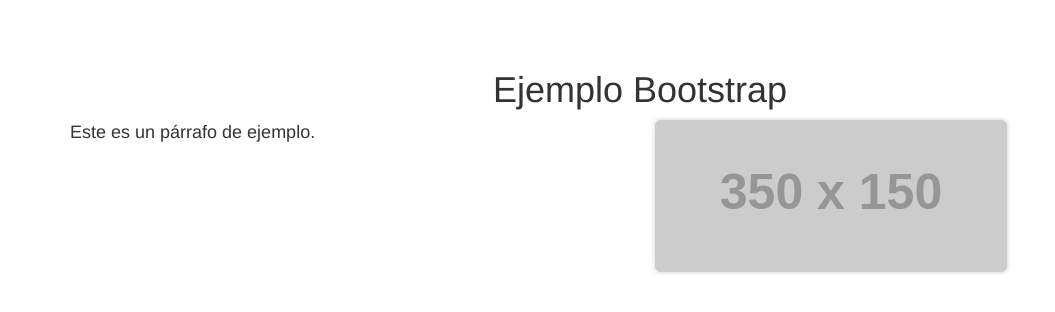
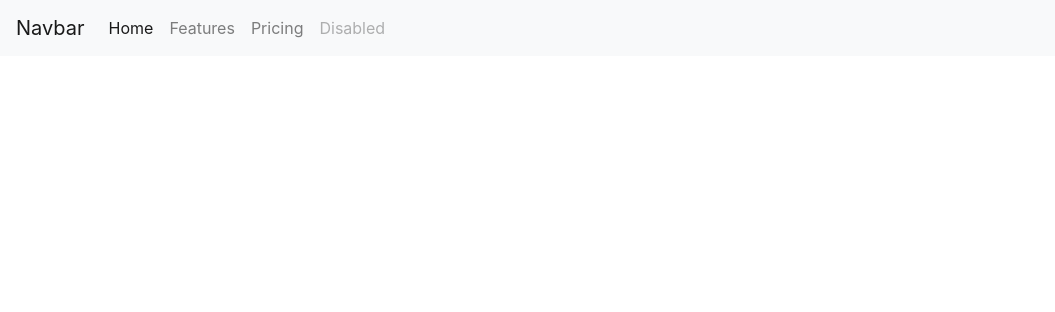
Before and after one commit to AlanPereira06/PruebasConChatGPT, a plain HTML site: page index.html in a window 1280 px wide. Shown: the whole page, without its empty margins (0-1055 px from the left). Drawn offline with nearby package versions, Linux system fonts and the light colour scheme; placeholder pictures from the web are drawn by us.

Commit message:
Update index.html

```diff
--- a/index.html
+++ b/index.html
@@ -1,27 +1,48 @@
 <!DOCTYPE html>
 <html lang="en">
 <head>
-    <meta charset="UTF-8">
-    <title>Ejemplo Bootstrap</title>
-    <!-- Enlace de los estilos de Bootstrap -->
-    <link rel="stylesheet" href="https://maxcdn.bootstrapcdn.com/bootstrap/3.3.7/css/bootstrap.min.css">
-    <!-- Enlace de los estilos de Bootstrap (opcional para tema) -->
-    <link rel="stylesheet" href="https://maxcdn.bootstrapcdn.com/bootstrap/3.3.7/css/bootstrap-theme.min.css">
-    <!-- Enlace de los estilos personalizados -->
-    <link rel="stylesheet" href="style.css">
+  <meta charset="UTF-8">
+  <meta name="viewport" content="width=device-width, initial-scale=1.0">
+  <meta http-equiv="X-UA-Compatible" content="ie=edge">
+  <title>Bootstrap Example</title>
+  <!-- Bootstrap CSS -->
+  <link rel="stylesheet" href="https://stackpath.bootstrapcdn.com/bootstrap/4.3.1/css/bootstrap.min.css"
+    integrity="sha384-ggOyR0iXCbMQv3Xipma34MD+dH/1fQ784/j6cY/iJTQUOhcWr7x9JvoRxT2MZw1T" crossorigin="anonymous">
+  <!-- Optional JavaScript -->
+  <!-- jQuery first, then Popper.js, then Bootstrap JS -->
+  <script src="https://code.jquery.com/jquery-3.3.1.slim.min.js"
+    integrity="sha384-q8i/X+965DzO0rT7abK41JStQIAqVgRVzpbzo5smXKp4YfRvH+8abtTE1Pi6jizo"
+    crossorigin="anonymous"></script>
+  <script src="https://cdn.jsdelivr.net/npm/@popperjs/core@2.10.3/dist/umd/popper.min.js"
+    integrity="sha256-lJ5f5qMNQVjSfvSduoCrG7HupmUs+hmkL7//F4nWnSM=" crossorigin="anonymous"></script>
+  <script src="https://stackpath.bootstrapcdn.com/bootstrap/4.3.1/js/bootstrap.min.js"
+    integrity="sha384-JjSmVgyd0p3pXB1rRibZUAYoIIy6OrQ6VrjIEaFf/nJGzIxFDsf4x0xIM+B07jRM"
+    crossorigin="anonymous"></script>
 </head>
 <body>
-    <div class="container">
-        <h1 class="text-center">Ejemplo Bootstrap</h1>
-        <div class="row">
-            <div class="col-md-6">
-                <p>Este es un párrafo de ejemplo.</p>
-            </div>
-            <div class="col-md-6">
-                <img src="https://via.placeholder.com/350x150" alt="Imagen de ejemplo" class="img-responsive">
-            </div>
-        </div>
+  <nav class="navbar navbar-expand-lg navbar-light bg-light">
+    <a class="navbar-brand" href="#">Navbar</a>
+    <button class="navbar-toggler" type="button" data-toggle="collapse" data-target="#navbarNav" aria-controls="navbarNav"
+      aria-expanded="false" aria-label="Toggle navigation">
+      <span class="navbar-toggler-icon"></span>
+    </button>
+    <div class="collapse navbar-collapse" id="navbarNav">
+      <ul class="navbar-nav">
+        <li class="nav-item active">
+          <a class="nav-link" href="#">Home <span class="sr-only">(current)</span></a>
+        </li>
+        <li class="nav-item">
+          <a class="nav-link" href="#">Features</a>
+        </li>
+        <li class="nav-item">
+          <a class="nav-link" href="#">Pricing</a>
+        </li>
+        <li class="nav-item">
+          <a class="nav-link disabled" href="#">Disabled</a>
+        </li>
+      </ul>
     </div>
+  </nav>
 
     <!-- Enlace de los scripts de Bootstrap -->
     <script src="https://ajax.googleapis.com/ajax/libs/jquery/3.5.1/jquery.min.js"></script>
```
